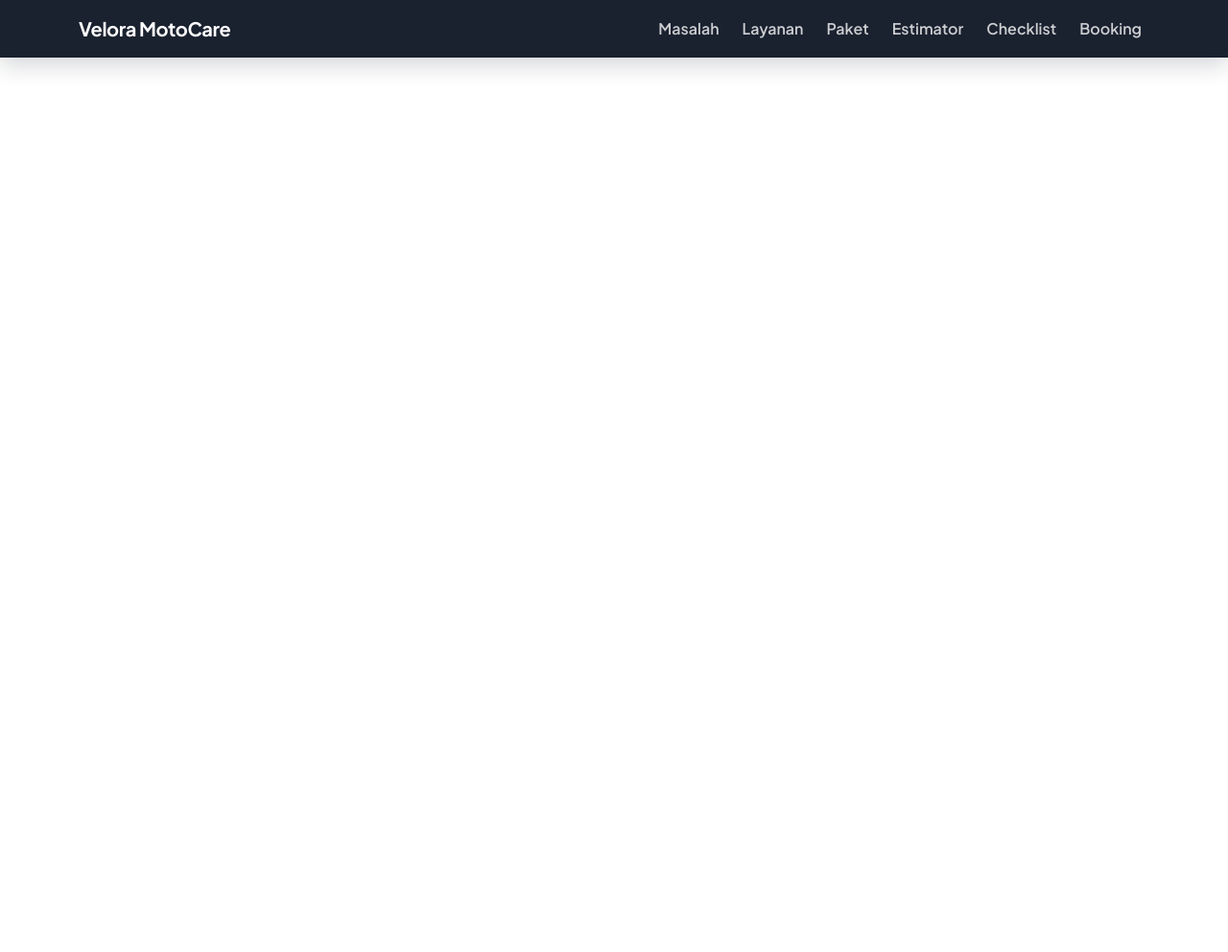
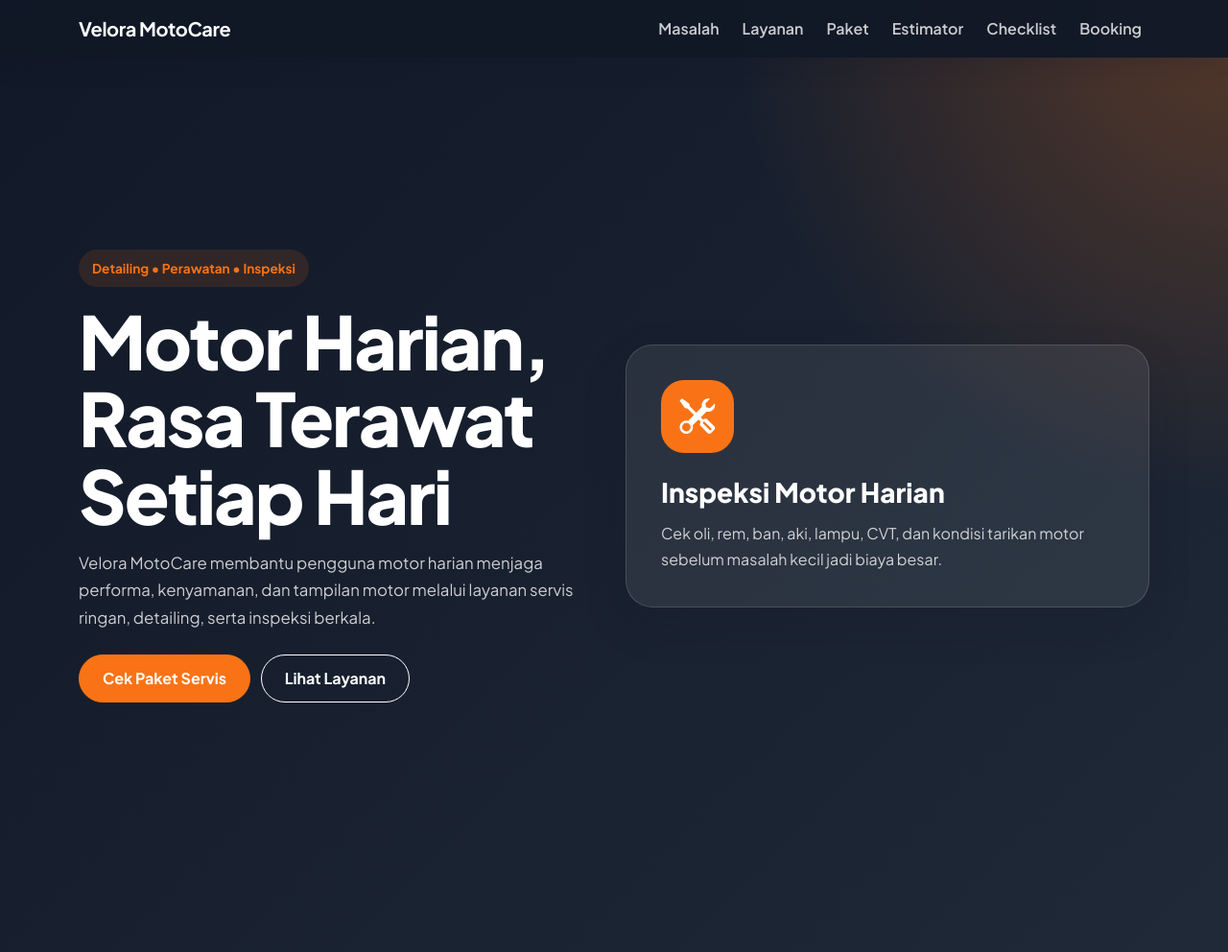
Before and after one commit to RusdiEneri/UTSWeb_IF4A_0055, a PHP site: page / in a window 1280 px wide. Shown: the whole page at 96% size. Before the commit the page ends 75 px from the top, so only its background shows below. Run offline with PHP 8.4, Linux system fonts and the light colour scheme.

Commit message:
perancangan section hero serta poles sedikit di style.csa

```diff
--- a/index.html
+++ b/index.html
@@ -64,6 +64,48 @@
     </div>
     </div>
   </nav>
+  <main>
+    <!-- ===== SECTION: Hero ===== -->
+     <section id="hero" class="hero-section section-padding">
+      <div class="container">
+        <div class="row align-items-center min-vh-100">
+          <div class="col-lg-6">
+            <span class="section-badge">Detailing • Perawatan • Inspeksi</span>
+
+            <h1 class="hero-title mt-3">
+              Motor Harian, Rasa Terawat Setiap Hari
+            </h1>
+
+            <p class="hero-description mt-3">
+              Velora MotoCare membantu pengguna motor harian menjaga performa,
+              kenyamanan, dan tampilan motor melalui layanan servis ringan,
+              detailing, serta inspeksi berkala.
+            </p>
+
+            <div class="hero-actions mt-4">
+              <a href="#estimator" class="btn btn-primary-custom me-2">
+                Cek Paket Servis
+              </a>
+              <a href="#services" class="btn btn-outline-light">
+                Lihat Layanan
+              </a>
+            </div>
+          </div>
+
+          <div class="col-lg-6 mt-5 mt-lg-0">
+            <div class="hero-card">
+              <i class="bi bi-tools hero-icon"></i>
+              <h3>Inspeksi Motor Harian</h3>
+              <p>
+                Cek oli, rem, ban, aki, lampu, CVT, dan kondisi tarikan motor
+                sebelum masalah kecil jadi biaya besar.
+              </p>
+            </div>
+          </div>
+        </div>
+      </div>
+    </section>
+  </main>
 </body>
 <script>
   console.log('Hello World!');
--- a/style.css
+++ b/style.css
@@ -129,6 +129,15 @@ section {
   border-color: var(--color-orange);
 }
 
+.btn-outline-light {
+  color: var(--color-white);
+  background-color: transparent;
+  border: 1px solid var(--color-white);
+  border-radius: 999px;
+  padding: 12px 24px;
+  font-weight: 700;
+  transition: var(--transition-fast);
+}
 /* ===== NAVBAR ===== */
 .main-navbar {
   background-color: rgba(17, 24, 39, 0.96);
@@ -149,3 +158,55 @@ section {
 .nav-link:hover {
   color: var(--color-orange) !important;
 }
+
+/* ===== SECTION: HERO ===== */
+.hero-section {
+  color: var(--color-white);
+  background:
+    radial-gradient(circle at top right, rgba(249, 115, 22, 0.28), transparent 32%),
+    linear-gradient(135deg, var(--color-charcoal), var(--color-dark-soft));
+}
+
+.hero-title {
+  font-size: clamp(2.5rem, 6vw, 4.8rem);
+  line-height: 1.05;
+  font-weight: 800;
+  letter-spacing: -2px;
+}
+
+.hero-description {
+  max-width: 560px;
+  color: rgba(255, 255, 255, 0.78);
+  font-size: 1.05rem;
+}
+
+.hero-card {
+  padding: 36px;
+  border-radius: var(--radius-large);
+  background-color: rgba(255, 255, 255, 0.08);
+  border: 1px solid rgba(255, 255, 255, 0.14);
+  box-shadow: var(--shadow-medium);
+}
+
+.hero-card h3 {
+  font-weight: 800;
+  margin-bottom: 12px;
+}
+
+.hero-card p {
+  color: rgba(255, 255, 255, 0.78);
+  margin-bottom: 0;
+}
+
+.hero-icon {
+  display: inline-flex;
+  width: 76px;
+  height: 76px;
+  align-items: center;
+  justify-content: center;
+  font-size: 2.3rem;
+  color: var(--color-white);
+  background-color: var(--color-orange);
+  border-radius: 24px;
+  margin-bottom: 24px;
+}
```
